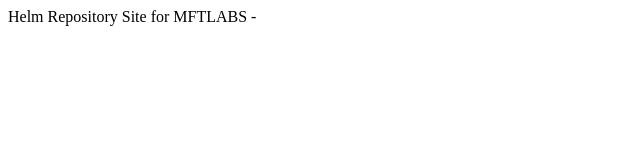
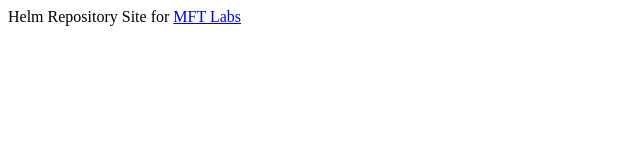
Before and after one commit to mftlabs/amps-helm, a plain HTML site: page index.html in a window 1280 px wide. Shown: the full height of the page, 0-640 px from the left. Drawn offline with Linux system fonts and the light colour scheme.

Commit message:
Update index.html

```diff
--- a/index.html
+++ b/index.html
@@ -1 +1 @@
-Helm Repository Site for MFTLABS - <a href="https://mftlabs.io"/>
+Helm Repository Site for <a href="https://mftlabs.io">MFT Labs </a>
```
